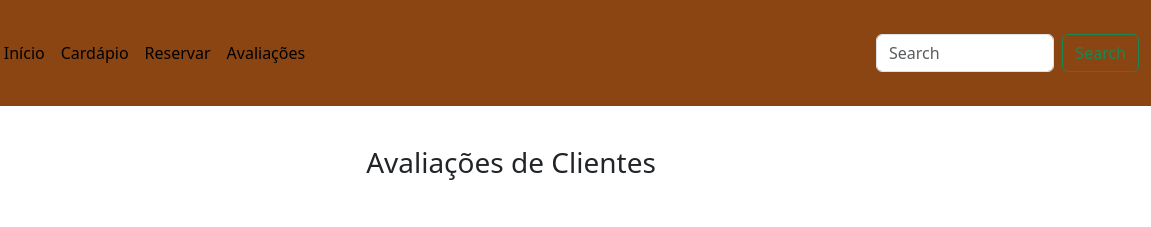
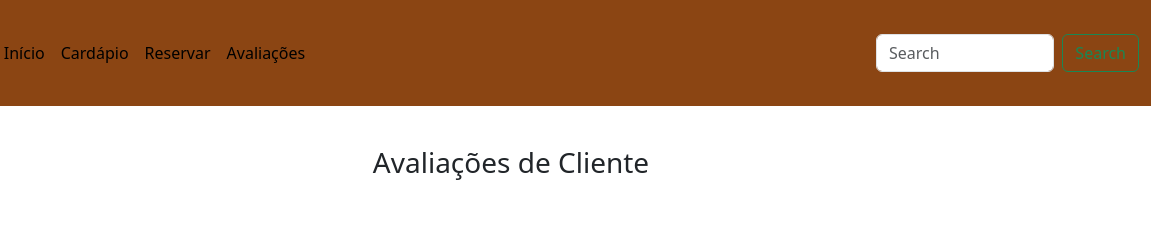
Before and after one commit to guumuller/Project-BellaTavola, a website: page screens/avaliacoes.html in a window 1280 px wide. Shown: the top 227 px of the page, 129-1280 px from the left. Drawn offline with Linux system fonts and the light colour scheme.

Commit message:
página de avaliações

```diff
--- a/screens/avaliacoes.html
+++ b/screens/avaliacoes.html
@@ -42,7 +42,7 @@
         </nav>
     </header>
     <section class="section-fourth text-center d-flex flex-column align-items-center mb-5">
-        <h1 class="fs-3 fs-md-3">Avaliações de Clientes</h1>
+        <h1 class="fs-3 fs-md-3">Avaliações de Cliente</h1>
         <div class="comentary d-flex flex-column flex-md-row justify-content-center">
             <img src="../images/conmentary.png" alt="" class="mt-3 mx-2">
             <img src="../images/conmentary.png" alt="" class="mt-3 mx-2">
```
